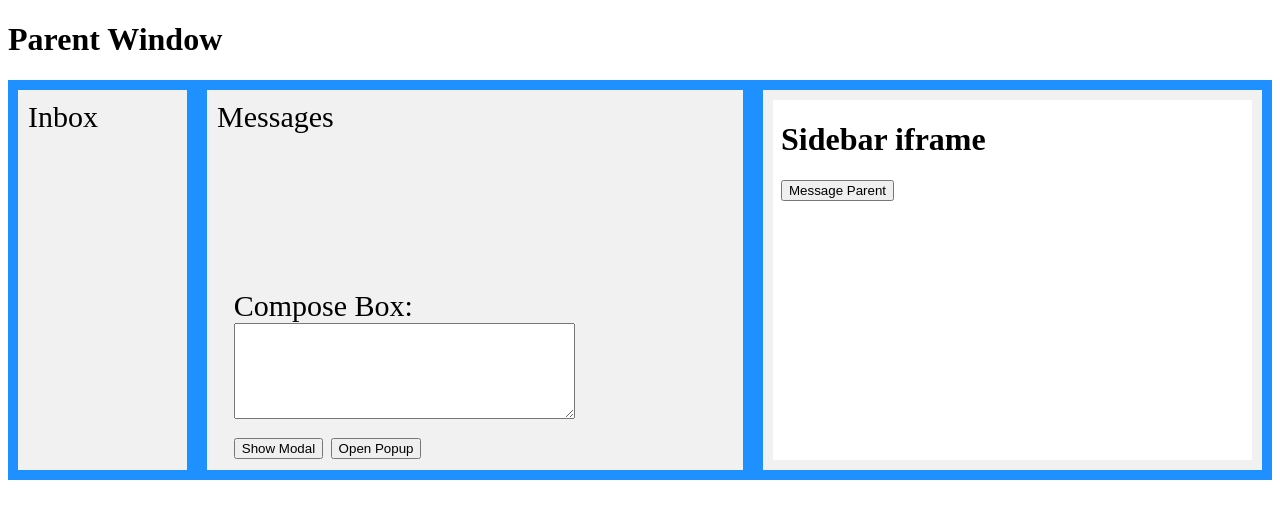
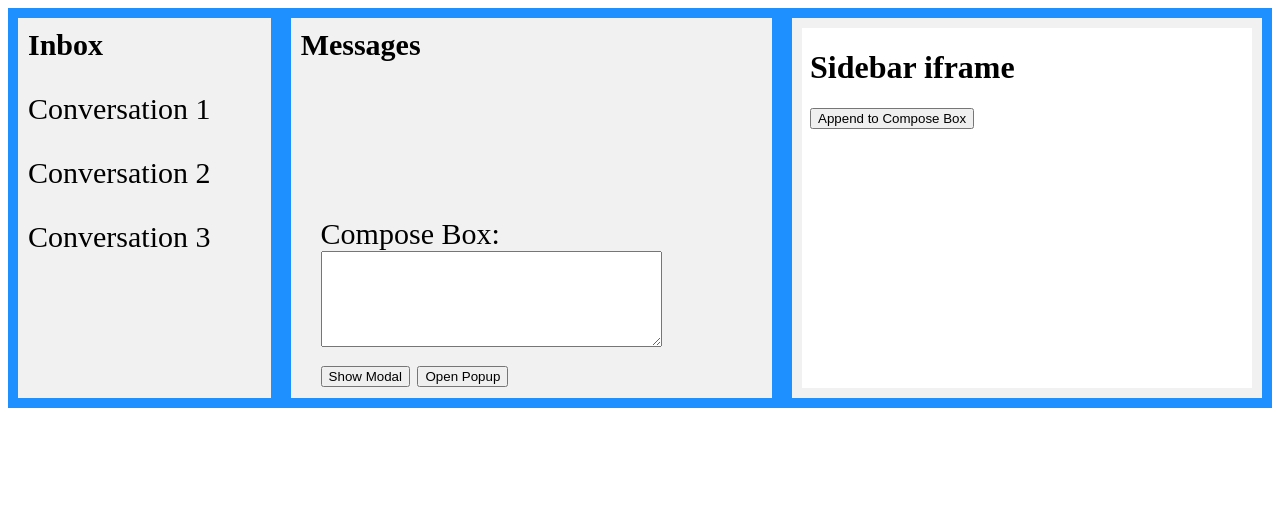
Before and after one commit to johnchaffee/post-message, a plain HTML site: page index.html in a window 1280 px wide. Drawn offline with Linux system fonts and the light colour scheme.

Commit message:
Style tweaks

```diff
--- a/index.html
+++ b/index.html
@@ -8,12 +8,15 @@
 </head>
 
 <body>
-	<h1>Parent Window</h1>
-
 	<div class="flex-container">
-		<div  id="sidebarBtn" class="inbox">Inbox</div>
+		<div  id="sidebarBtn" class="inbox">
+			<b>Inbox</b>
+			<p>Conversation 1</p>
+			<p>Conversation 2</p>
+			<p>Conversation 3</p>
+		</div>
 		<div class="messages">
-			<div>Messages</div>
+			<div><b>Messages</b></div>
 			<div class="compose">
 				<label for="message">Compose Box:</label><br>
 				<textarea id="message" name="message" rows="6" cols="40"></textarea>
--- a/modal.html
+++ b/modal.html
@@ -8,7 +8,7 @@
 	<h1>Modal iframe</h1>
 
 	<p>
-		<button id="parentBtn">Message Parent</button>
+		<button id="parentBtn">Append to Compose Box</button>
 	</p>
 
 	<div id="message"></div>
--- a/sidebar.html
+++ b/sidebar.html
@@ -8,7 +8,7 @@
 	<h1>Sidebar iframe</h1>
 
 	<p>
-		<button id="parentBtn">Message Parent</button>
+		<button id="parentBtn">Append to Compose Box</button>
 	</p>
 
 	<div id="message"></div>
```
Also changed, not shown: popup.html (+1 -1 lines).
